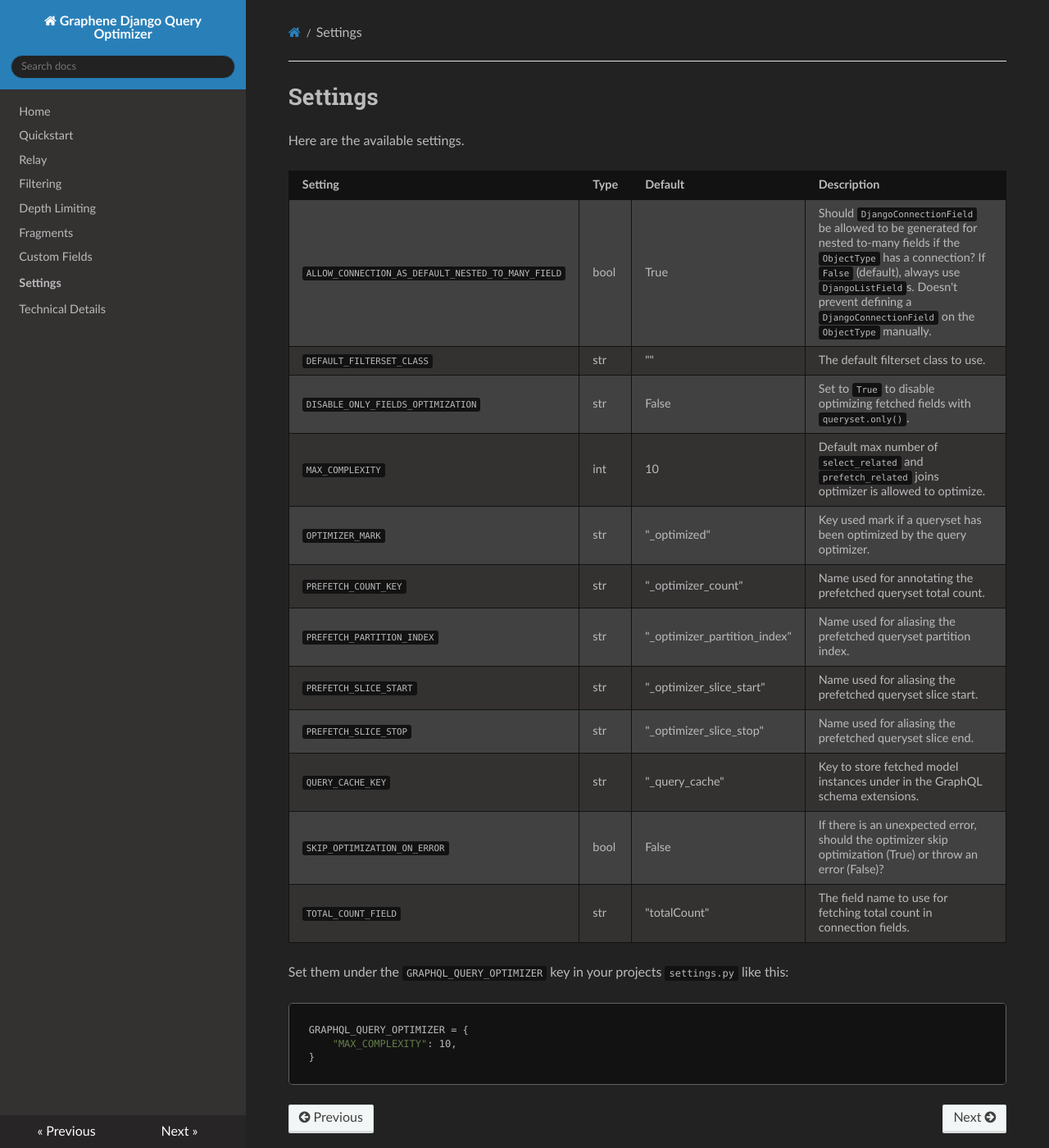
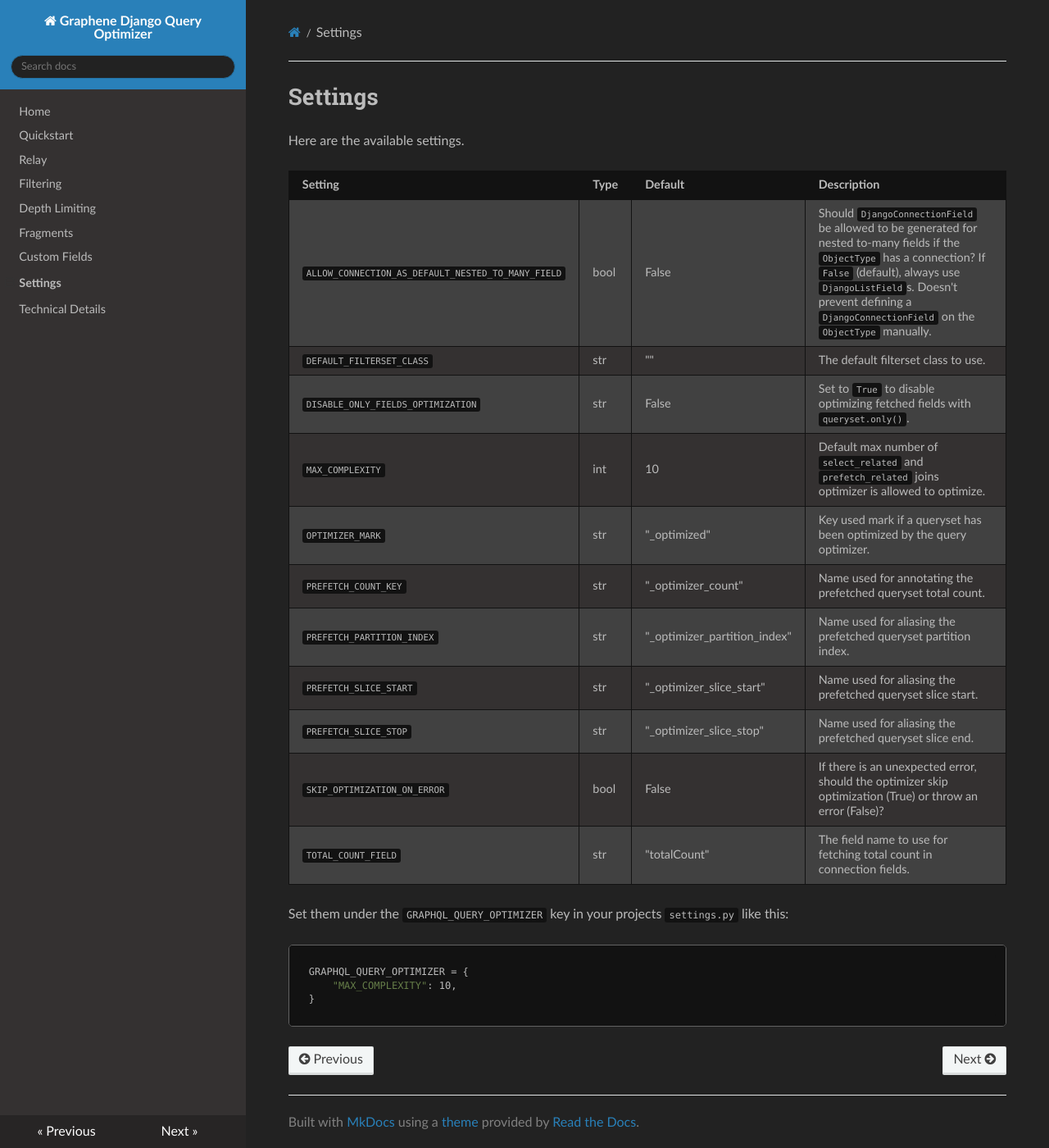
Before and after one commit to MrThearMan/graphene-django-query-optimizer, an MkDocs documentation site: the page built from docs/settings.md, in a window 1280 px wide and 1400 px high. Shown: the whole window at 82% size. Built offline with MkDocs 1.6.1, drawn with Linux system fonts in a browser that asks for light colours; nearby versions of some CDN libraries; a script that is not in the unit is left out.

Commit message:
Update settings

```diff
--- a/docs/settings.md
+++ b/docs/settings.md
@@ -4,7 +4,7 @@
 
 | Setting                                            | Type | Default                      | Description                                                                                                                                                                                                                                                     |
 |----------------------------------------------------|------|------------------------------|-----------------------------------------------------------------------------------------------------------------------------------------------------------------------------------------------------------------------------------------------------------------|
-| `ALLOW_CONNECTION_AS_DEFAULT_NESTED_TO_MANY_FIELD` | bool | True                         | Should `DjangoConnectionField` be allowed to be generated for nested to-many fields if the `ObjectType` has a connection? If `False` (default), always use `DjangoListField`s. Doesn't prevent defining a `DjangoConnectionField` on the `ObjectType` manually. |
+| `ALLOW_CONNECTION_AS_DEFAULT_NESTED_TO_MANY_FIELD` | bool | False                        | Should `DjangoConnectionField` be allowed to be generated for nested to-many fields if the `ObjectType` has a connection? If `False` (default), always use `DjangoListField`s. Doesn't prevent defining a `DjangoConnectionField` on the `ObjectType` manually. |
 | `DEFAULT_FILTERSET_CLASS`                          | str  | ""                           | The default filterset class to use.                                                                                                                                                                                                                             |
 | `DISABLE_ONLY_FIELDS_OPTIMIZATION`                 | str  | False                        | Set to `True` to disable optimizing fetched fields with `queryset.only()`.                                                                                                                                                                                      |
 | `MAX_COMPLEXITY`                                   | int  | 10                           | Default max number of `select_related` and `prefetch_related` joins optimizer is allowed to optimize.                                                                                                                                                           |
@@ -13,7 +13,6 @@
 | `PREFETCH_PARTITION_INDEX`                         | str  | "_optimizer_partition_index" | Name used for aliasing the prefetched queryset partition index.                                                                                                                                                                                                 |
 | `PREFETCH_SLICE_START`                             | str  | "_optimizer_slice_start"     | Name used for aliasing the prefetched queryset slice start.                                                                                                                                                                                                     |
 | `PREFETCH_SLICE_STOP`                              | str  | "_optimizer_slice_stop"      | Name used for aliasing the prefetched queryset slice end.                                                                                                                                                                                                       |
-| `QUERY_CACHE_KEY`                                  | str  | "_query_cache"               | Key to store fetched model instances under in the GraphQL schema extensions.                                                                                                                                                                                    |
 | `SKIP_OPTIMIZATION_ON_ERROR`                       | bool | False                        | If there is an unexpected error, should the optimizer skip optimization (True) or throw an error (False)?                                                                                                                                                       |
 | `TOTAL_COUNT_FIELD`                                | str  | "totalCount"                 | The field name to use for fetching total count in connection fields.                                                                                                                                                                                            |
 
```
Also changed, not shown: 1 other file.
